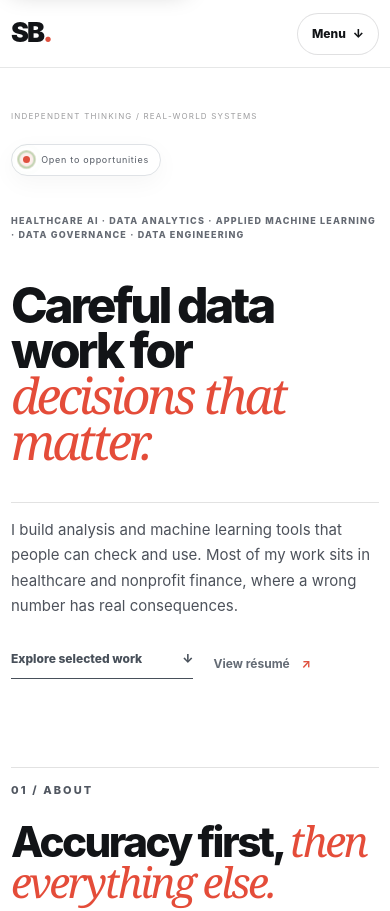
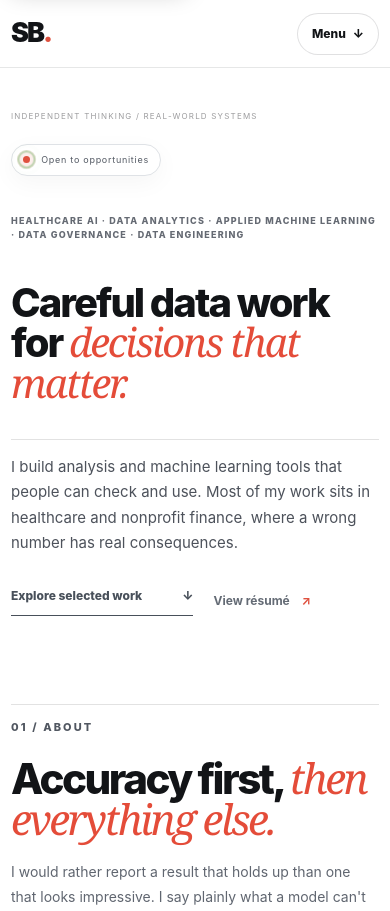
Before and after one commit to Boatengs/my-portfolio, a Next.js app: page / in a window 390 px wide. Shown: the top 911 px of the page. Built offline with nearby package versions, Linux system fonts and the light colour scheme.

Commit message:
Smaller hero headline (#63)

```diff
--- a/app/homepage-merge.css
+++ b/app/homepage-merge.css
@@ -280,3 +280,17 @@
 @media (max-width: 860px) {
   .exploring-grid { grid-template-columns: 1fr; }
 }
+
+/* Hero headline: smaller and calmer */
+#top.hero h1 {
+  font-size: clamp(40px, 5vw, 72px) !important;
+  line-height: 0.98 !important;
+  letter-spacing: -0.05em !important;
+  max-width: 820px;
+}
+
+@media (max-width: 760px) {
+  #top.hero h1 {
+    font-size: 40px !important;
+  }
+}
```
